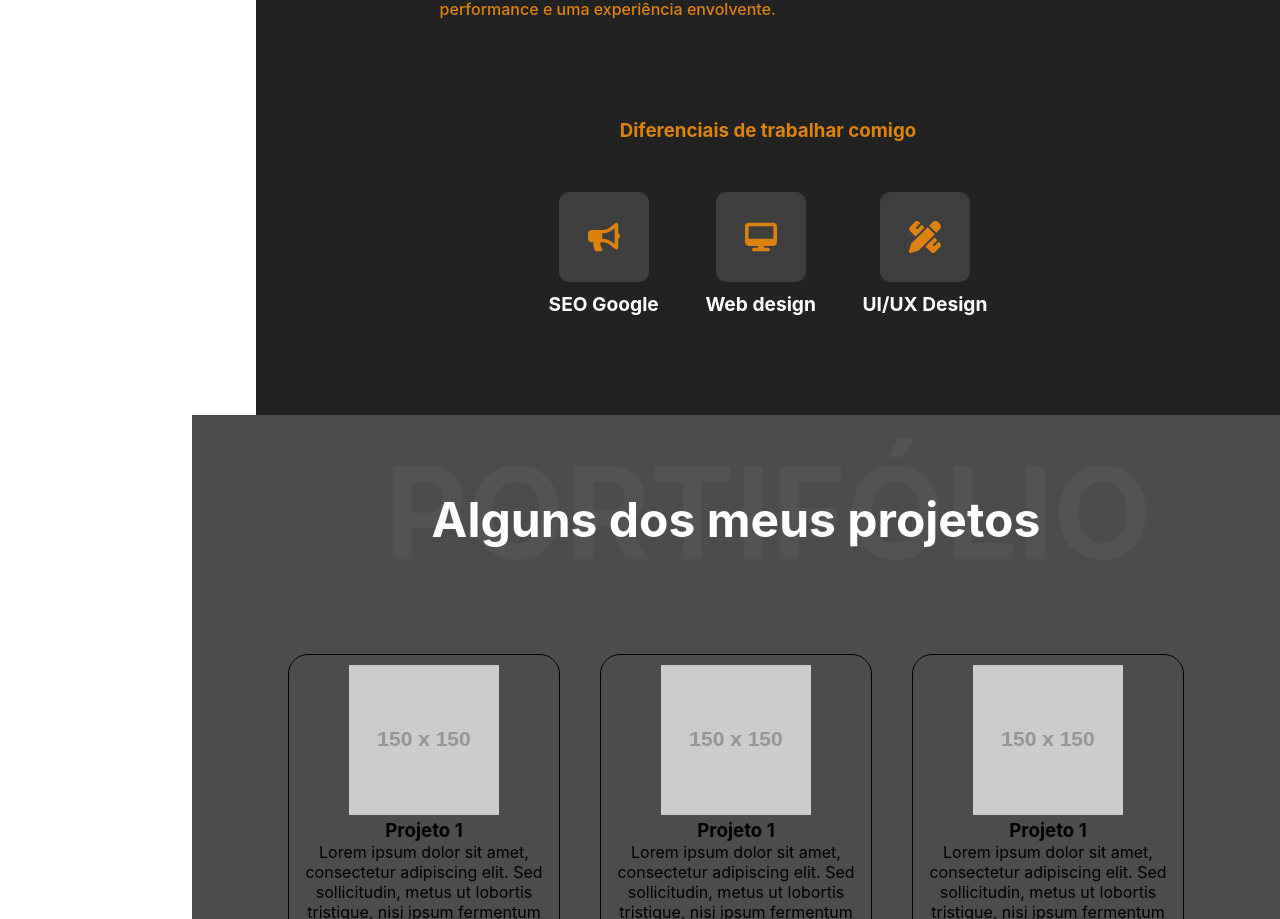
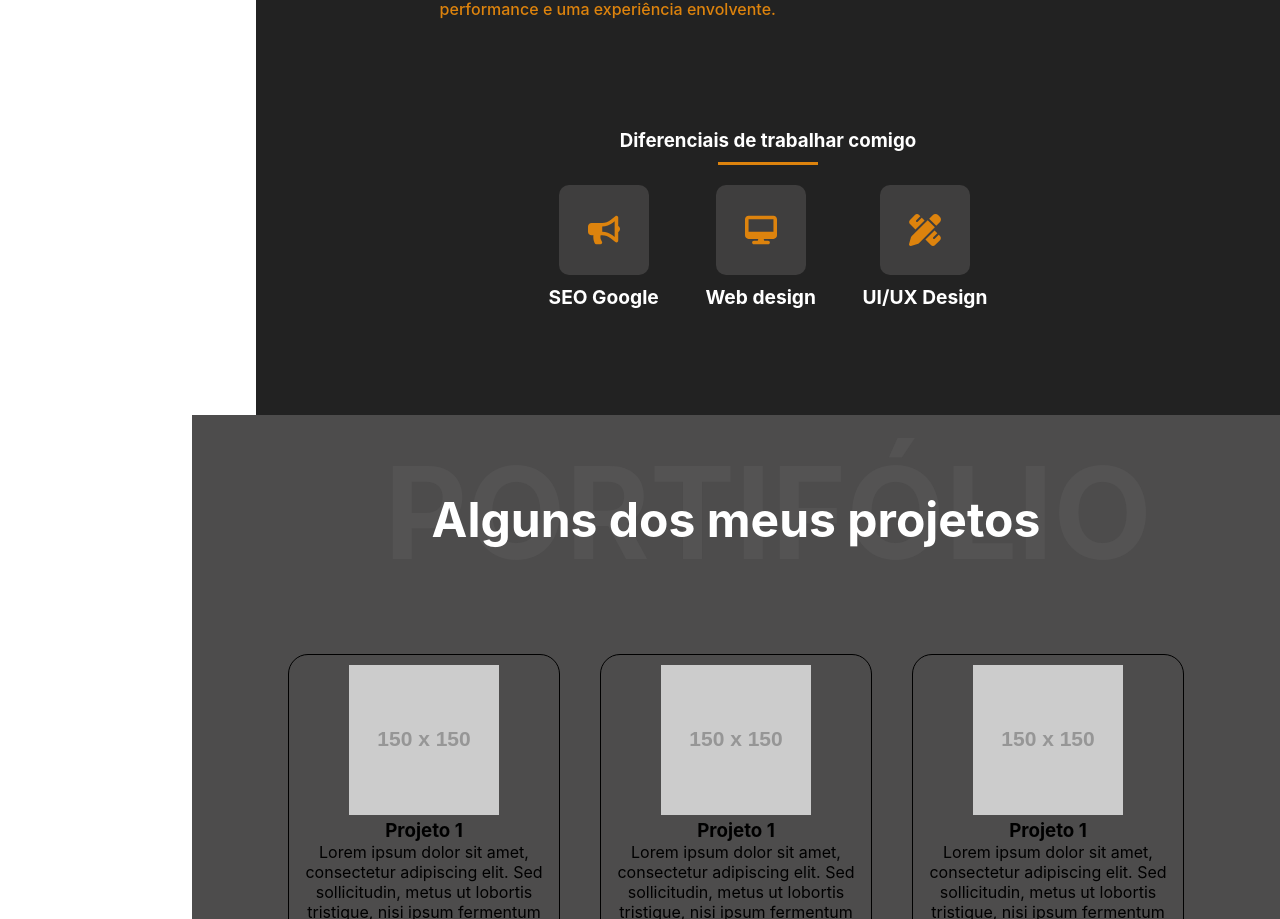
Before and after one commit to guiwebber/finalPortfolio, a React (Vite) app: page / in a window 1280 px wide. Shown: the part 1305-2224 px from the top of the page. Built offline with nearby package versions, Linux system fonts and the light colour scheme.

Commit message:
ajustes no about

```diff
--- a/src/components/body/about/About.css
+++ b/src/components/body/about/About.css
@@ -45,10 +45,22 @@
   margin: 100px auto;
 }
 .bottomDiv h3 {
-  color: var(--secondary-color);
+  color: #FFF;
   margin: auto;
   text-align: center;
-  padding: 0 0 50px 0;
+  padding: 10px;
+}
+.bottomDiv .border::after {
+  content: "";
+  width: 100px;
+  height: 3px;
+  background-color: var(--secondary-color);
+  color: #fff;
+  display: flex;
+  margin: auto;
+}
+.bottomTitle {
+  margin-bottom: 20px;
 }
 .oneDiv {
   display: flex;
--- a/src/components/body/about/About.jsx
+++ b/src/components/body/about/About.jsx
@@ -55,7 +55,10 @@ function About() {
           </div>
         </div>
         <div className="bottomDiv">
+          <div className="bottomTitle">
           <h3>Diferenciais de trabalhar comigo</h3>
+          <span className="border"></span>
+          </div>
           <div className="oneDiv">
             <div className="fourDivs">
               <div className="fourDivsIcons">
```
